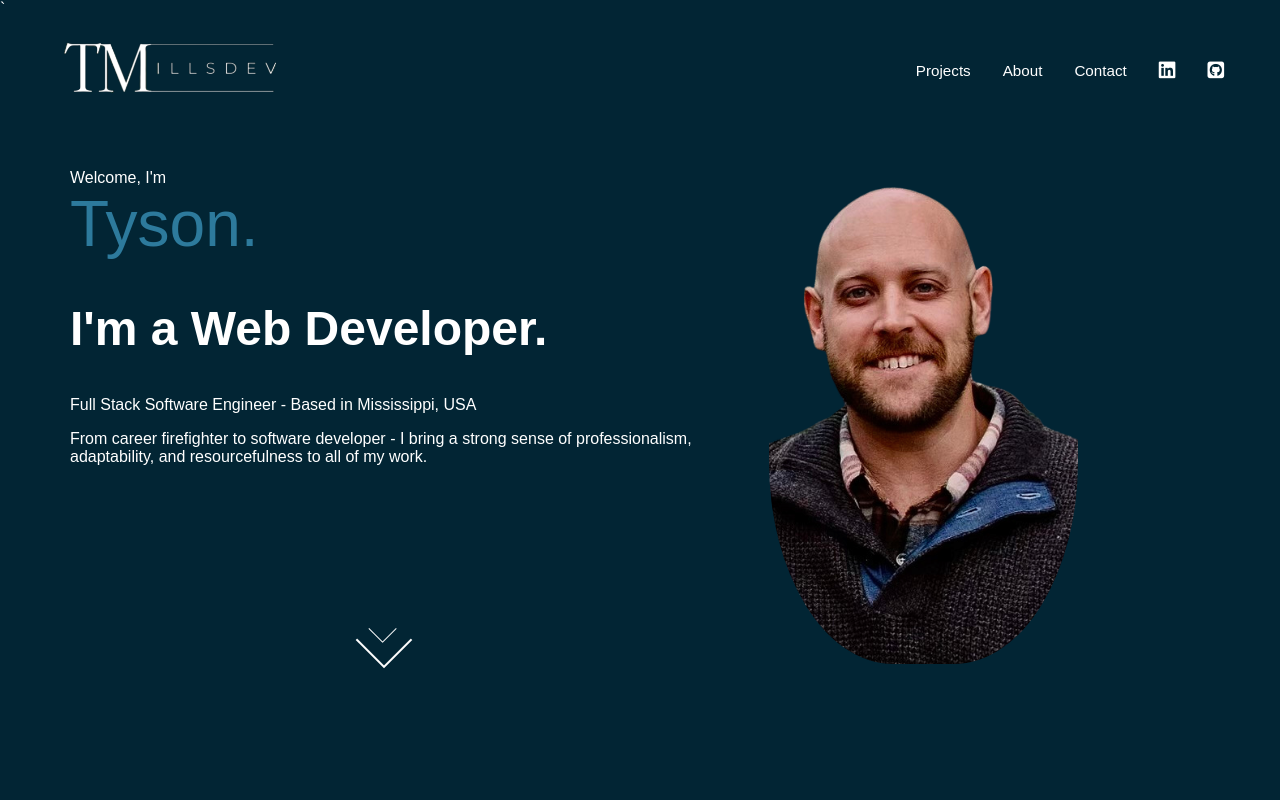
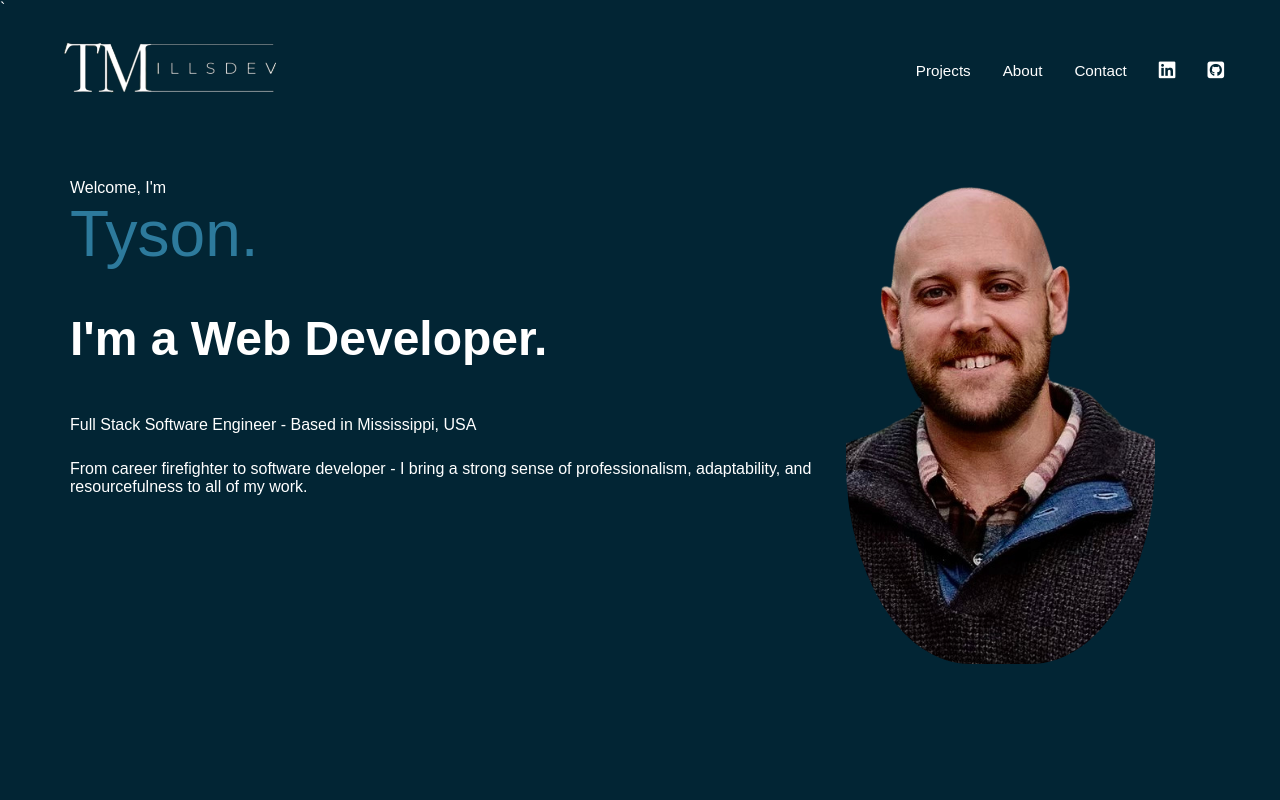
Before and after one commit to tmills5/portfolio_app, a React (Create React App) app: page /home in a window 1280 px wide. Shown: the top 800 px of the page. Built offline with nearby package versions, Linux system fonts and the light colour scheme; a web font is replaced by a local one.

Commit message:
another try

```diff
--- a/src/App.css
+++ b/src/App.css
@@ -176,7 +176,7 @@ a:hover {
 }
 
 #intro p {
-font-size: 1rem;
+  font-size: 1rem;
 }
 
 #intro .name {
@@ -275,7 +275,7 @@ article {
 @media (min-width: 550px) {
   article {
     display: grid;
-    grid-template-columns: repeat(10, 1fr);
+    grid-template-columns: repeat(9, 1fr);
     gap: 1rem;
   }
 
@@ -290,8 +290,12 @@ article {
     text-align: left;
   }
 
+  .intro-text p {
+    padding-top: 10px;
+  }
+
   #intro img {
-    grid-column: 7/11;
+    grid-column: 7/10;
     grid-row: 1/2;
     margin: 5px;
     height: 80%;
@@ -459,7 +463,7 @@ textarea {
 }
 
 form {
-  padding: 45px;
+  padding: 10px;
 }
 
 h5 {
@@ -543,9 +547,6 @@ textarea {
 	transition: all 0.3s;
 }
 
-.submit {
-  text-align: center;
-}
 
 #form_button:hover {
   background: var(--secondary);
--- a/src/components/Form.js
+++ b/src/components/Form.js
@@ -117,9 +117,9 @@ const Form = () => {
                 required
               />
           </div>
-          <div class="submit">
+          {/* <div class="submit"> */}
             <input type="submit" value="submit" id="form_button"/>
-          </div>
+          {/* </div> */}
       </form>
     </div>
 </div>
--- a/src/components/Home.js
+++ b/src/components/Home.js
@@ -10,7 +10,7 @@ function Home() {
     return(
       <>
         <IntroSection />
-        <hr />
+        {/* <hr /> */}
         <About />
         <ProjectsSection />
         <ContactSection />
--- a/src/components/IntroSection.js
+++ b/src/components/IntroSection.js
@@ -17,10 +17,12 @@ function IntroSection() {
         <p>
           From career firefighter to software developer - I bring a strong sense of professionalism, adaptability, and resourcefulness to all of my work.
         </p>
-        <div className="arrow"></div>
+        {/* <div className="arrow"></div> */}
       </div>
       <img src={headshot} alt="Tyson's face" />
+
       </article>
+      <hr/>
     </section>
     </div>
   )
```
